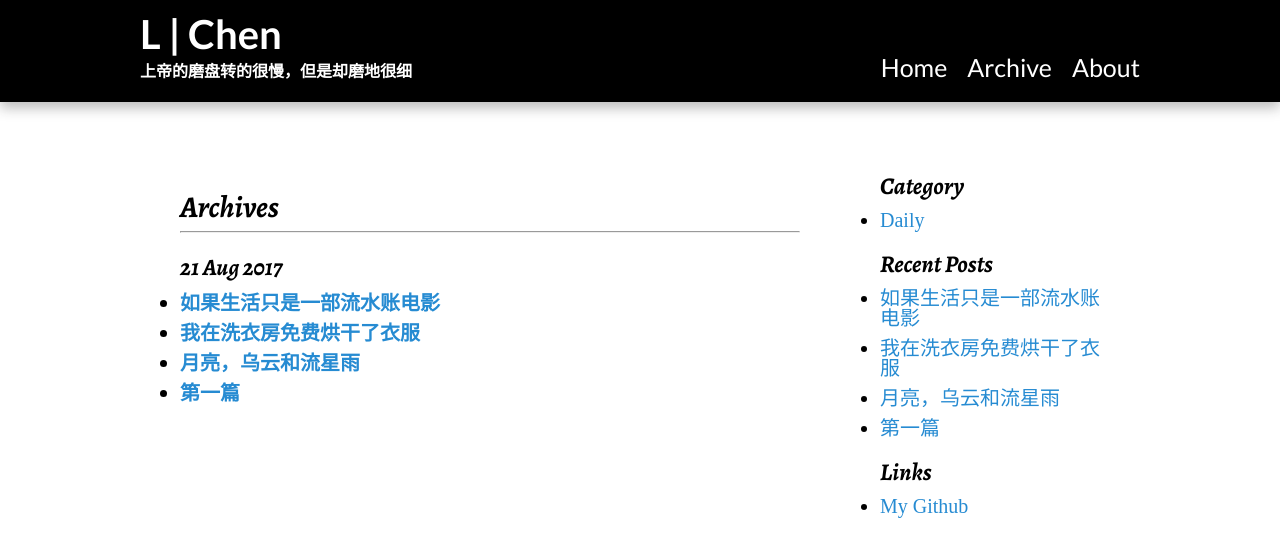
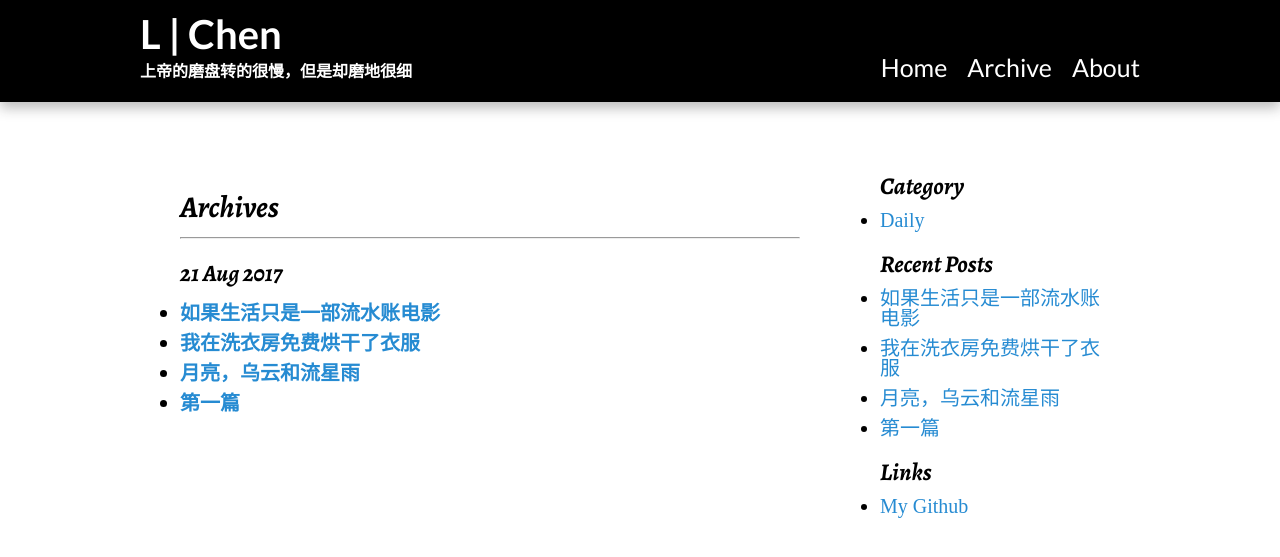
Before and after one commit to runningUnicorn/runningUnicorn.github.io, a Jekyll site: the page built from archive.html, in a window 1280 px wide. Shown: the top 557 px of the page. Built offline with Jekyll 4.4.1, drawn with Linux system fonts in a browser that asks for light colours; some web fonts are replaced.

Commit message:
Update content.css

```diff
--- a/_includes/css/content.css
+++ b/_includes/css/content.css
@@ -16,6 +16,10 @@
   margin-bottom: 10px;
 }
 
+.content-container img{
+ width: 75%;
+}
+
 .content-title{
   color: #000000;
   line-height: 1em;
@@ -23,7 +27,7 @@
   font-family: 'Alegreya', serif;
   font-style: italic;
   margin-top: 1em;
-  margin-bottom: 0.3em;
+  margin-bottom: 0.5em;
 }
 
 .date-undertitle{
```
